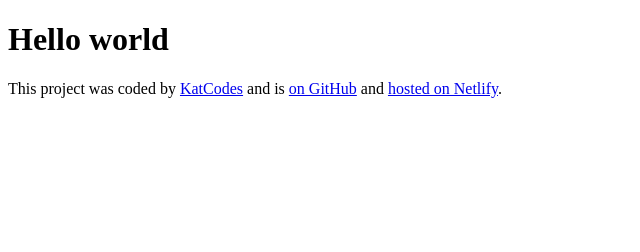
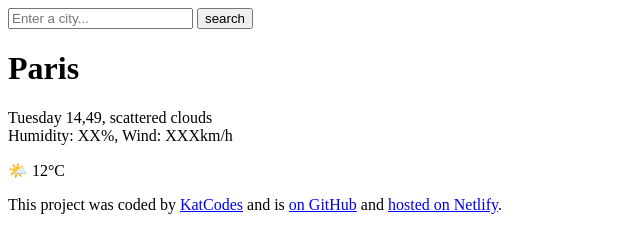
Before and after one commit to KatElkinCodes/KatCodesWeatherApp, a plain HTML site: page index.html in a window 1280 px wide. Shown: the whole page, without its empty margins (0-640 px from the left). Drawn offline with Linux system fonts and the light colour scheme.

Commit message:
Added html

```diff
--- a/index.html
+++ b/index.html
@@ -6,7 +6,24 @@
     <title>KatCodesWeatherApp</title>
   </head>
   <body>
-    <h1>Hello world</h1>
+    <header>
+      <form>
+        <input type="search" placeholder="Enter a city..." required />
+        <input type="submit" value="search" />
+      </form>
+    </header>
+    <main>
+      <div>
+        <h1>Paris</h1>
+        <p>
+          Tuesday 14,49, scattered clouds
+          <br />
+          Humidity: XX%, Wind: XXXkm/h
+        </p>
+      </div>
+      <div>🌤️ 12°C</div>
+    </main>
+
     <footer>
       <p>
         This project was coded by
```
